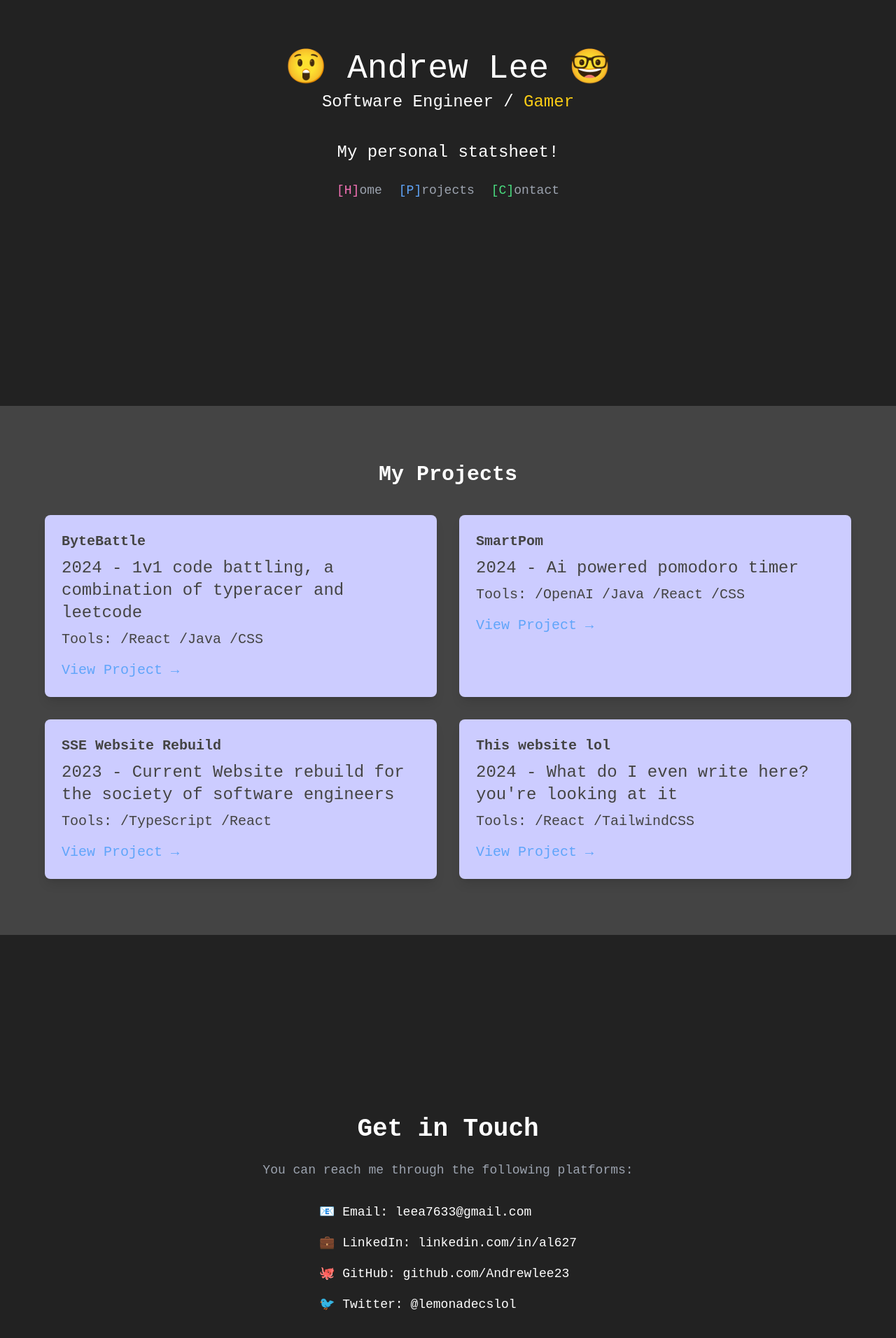
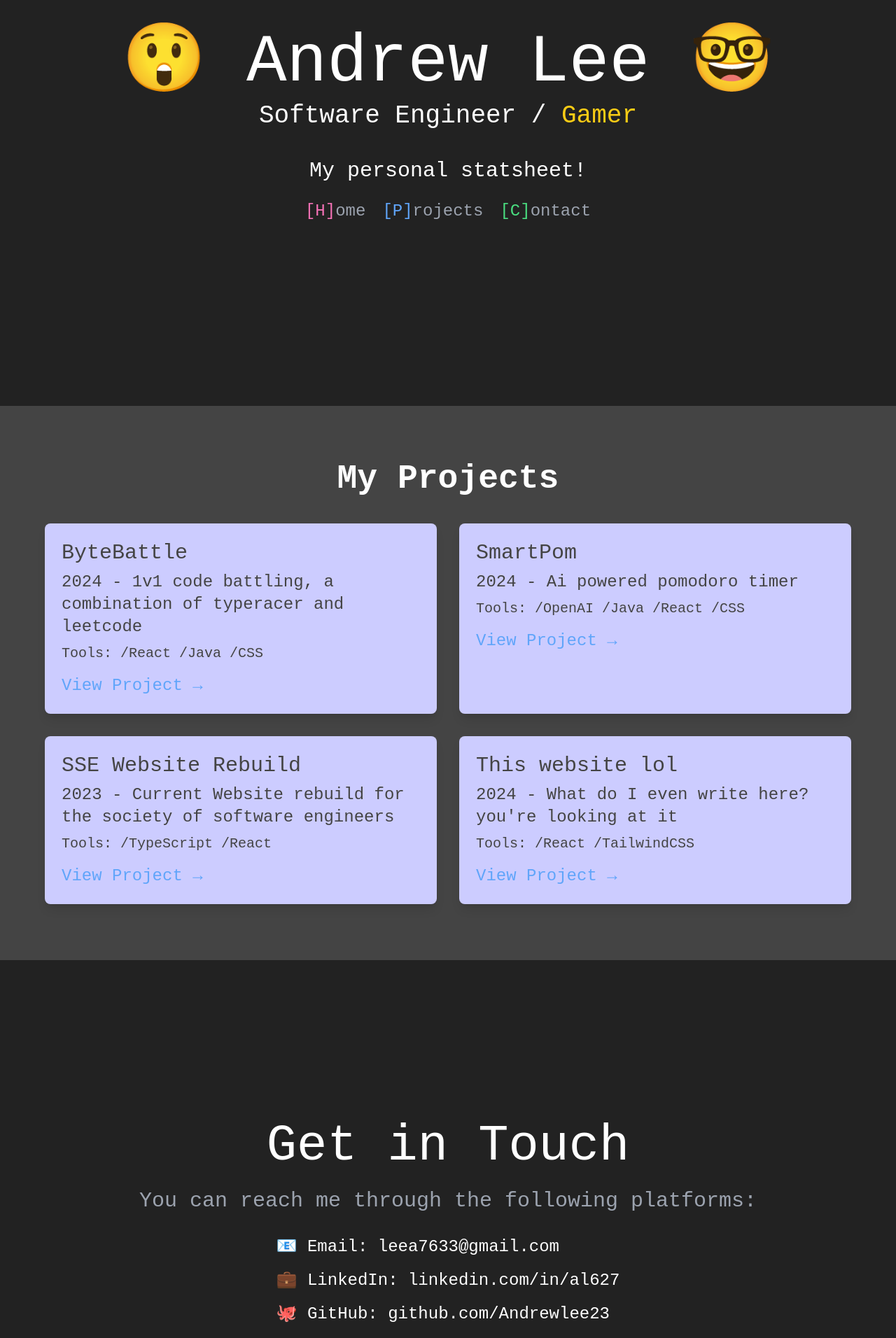
Before and after one commit to Andrewlee23/personal-website, a React (Create React App) app in the folder websitev1/: page / in a window 1280 px wide. Shown: the part 220-2132 px from the top of the page at 70% size. Built offline with nearby package versions, Linux system fonts and the light colour scheme.

Commit message:
font styling changes

```diff
--- a/websitev1/src/Components/Contact.jsx
+++ b/websitev1/src/Components/Contact.jsx
@@ -1,10 +1,10 @@
 function Contact() {
     return (
       <section className="min-h-screen flex flex-col justify-center items-center bg-darkergrey text-white">
-        <h2 className="text-4xl font-pixel font-bold mb-6">Get in Touch</h2>
-        <p className="text-lg font-pixel text-gray-400 mb-8">You can reach me through the following platforms:</p>
+        <h2 className="text-7xl font-pixel  mb-6">Get in Touch</h2>
+        <p className="text-3xl font-pixel text-gray-400 mb-8">You can reach me through the following platforms:</p>
 
-        <div className="font-pixel flex flex-col space-y-4 text-lg">
+        <div className="font-pixel flex flex-col space-y-4 text-2xl">
           <a href="mailto:leea7633@gmail.com" className="hover:text-blue-400 transition">
             📧 Email: leea7633@gmail.com
           </a>
--- a/websitev1/src/Components/Hero.jsx
+++ b/websitev1/src/Components/Hero.jsx
@@ -1,22 +1,22 @@
 function Hero({ scrollToSection, homeRef, projectsRef, contactRef }) {
   return (
     <section className="h-screen flex flex-col justify-center items-center bg-darkergrey text-white text-center">
-      <h1 className="text-5xl font-pixel flex items-center">
+      <h1 className="text-8xl font-pixel flex items-center">
         <span> 😲 Andrew Lee 🤓 </span>
       </h1>
-      <p className="text-2xl mt-2 font-pixel font-weight: bold">Software Engineer / <span className="text-2xl text-yellow-400 font-pixel font-weight: bold">Gamer</span></p>
+      <p className="text-4xl mt-2 font-pixel font-weight: bold">Software Engineer / <span className="text-4xl text-yellow-400 font-pixel font-weight: bold">Gamer</span></p>
 
-      <h2 className="mt-10 text-2xl font-light font-pixel ">My personal statsheet!</h2>
+      <h2 className="mt-10 text-3xl font-light font-pixel ">My personal statsheet!</h2>
       <nav className="mt-6 flex space-x-6 text-lg font-pixel">
 
-        <button onClick={() => scrollToSection(homeRef)} className="text-pink-400 hover:underline">
-          [H]<span className="text-gray-400">ome</span>
+        <button onClick={() => scrollToSection(homeRef)} className="text-2xl text-pink-400 hover:underline">
+          [H]<span className="text-2xl text-gray-400">ome</span>
         </button>
-        <button onClick={() => scrollToSection(projectsRef)} className="text-blue-400 hover:underline">
-          [P]<span className="text-gray-400">rojects</span>
+        <button onClick={() => scrollToSection(projectsRef)} className="text-2xl text-blue-400 hover:underline">
+          [P]<span className="text-2xl text-gray-400">rojects</span>
         </button>
-        <button onClick={() => scrollToSection(contactRef)} className="text-green-400 hover:underline">
-          [C]<span className="text-gray-400">ontact</span>
+        <button onClick={() => scrollToSection(contactRef)} className="text-2xl text-green-400 hover:underline">
+          [C]<span className="text-2xl text-gray-400">ontact</span>
         </button>
       </nav>
 
--- a/websitev1/src/Components/Projects.jsx
+++ b/websitev1/src/Components/Projects.jsx
@@ -8,14 +8,14 @@ function Projects() {
 
     return (
       <section id="projects" className="text-xl py-20 bg-mutedgrey text-mutedgrey font-pixel">
-        <h2 className="text-3xl text-center font-bold text-white">My Projects</h2>
+        <h2 className="text-5xl text-center font-bold text-white">My Projects</h2>
         <div className="max-w-6xl mx-auto mt-10 grid grid-cols-1 md:grid-cols-2 gap-8">
           {projects.map((project) => (
             <div key={project.id} className="p-6 bg-soft rounded-lg shadow-lg">
-              <h3 className="text-xl font-semibold">{project.title}</h3>
+              <h3 className="text-3xl">{project.title}</h3>
               <p className="mt-2 text-2xl">{project.description}</p>
               <p className="mt-2 text-xl text-mutedgrey">Tools: {project.tools}</p>
-              <a href={project.link} className="mt-4 inline-block text-blue-400 hover:underline">
+              <a href={project.link} className="text-2xl mt-4 inline-block text-blue-400 hover:underline">
                 View Project →
               </a>
             </div>
```
